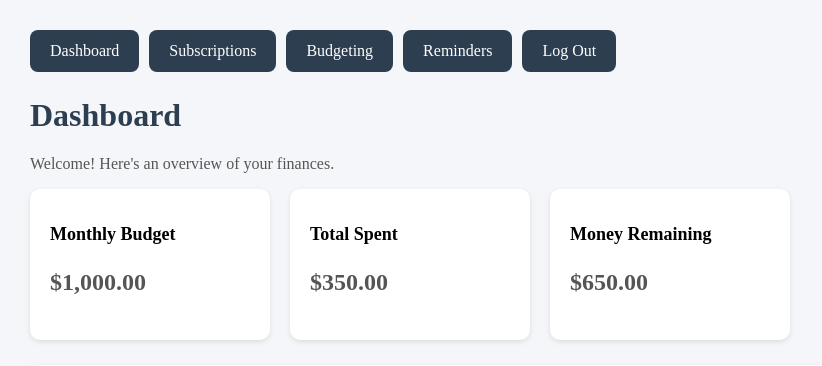
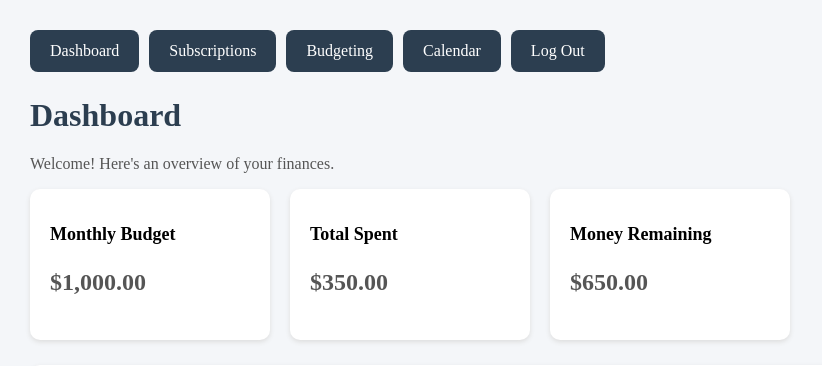
Before and after one commit to Laurence890/cash-cache, a Flask app: page / in a window 1280 px wide. Shown: the top 366 px of the page, without its empty margins (0-822 px from the left). Run offline with Flask 3, Linux system fonts and the light colour scheme; the visitor is signed in with stand-in values (Sample User, id 1).

Commit message:
renamed the calendar tab to avoid redundancy

```diff
--- a/templates/base.html
+++ b/templates/base.html
@@ -9,7 +9,7 @@
         <a href="{{ url_for('home') }}" class="nav-button">Dashboard</a>
         <a href="{{ url_for('subscriptions') }}" class="nav-button">Subscriptions</a>
         <a href="{{ url_for('budgeting') }}" class="nav-button">Budgeting</a>
-        <a href="{{ url_for('reminders') }}" class="nav-button">Reminders</a>
+        <a href="{{ url_for('reminders') }}" class="nav-button">Calendar</a>
         <a href="{{ url_for('logout') }}" class="nav-button">Log Out</a>
     </nav>
 
```
